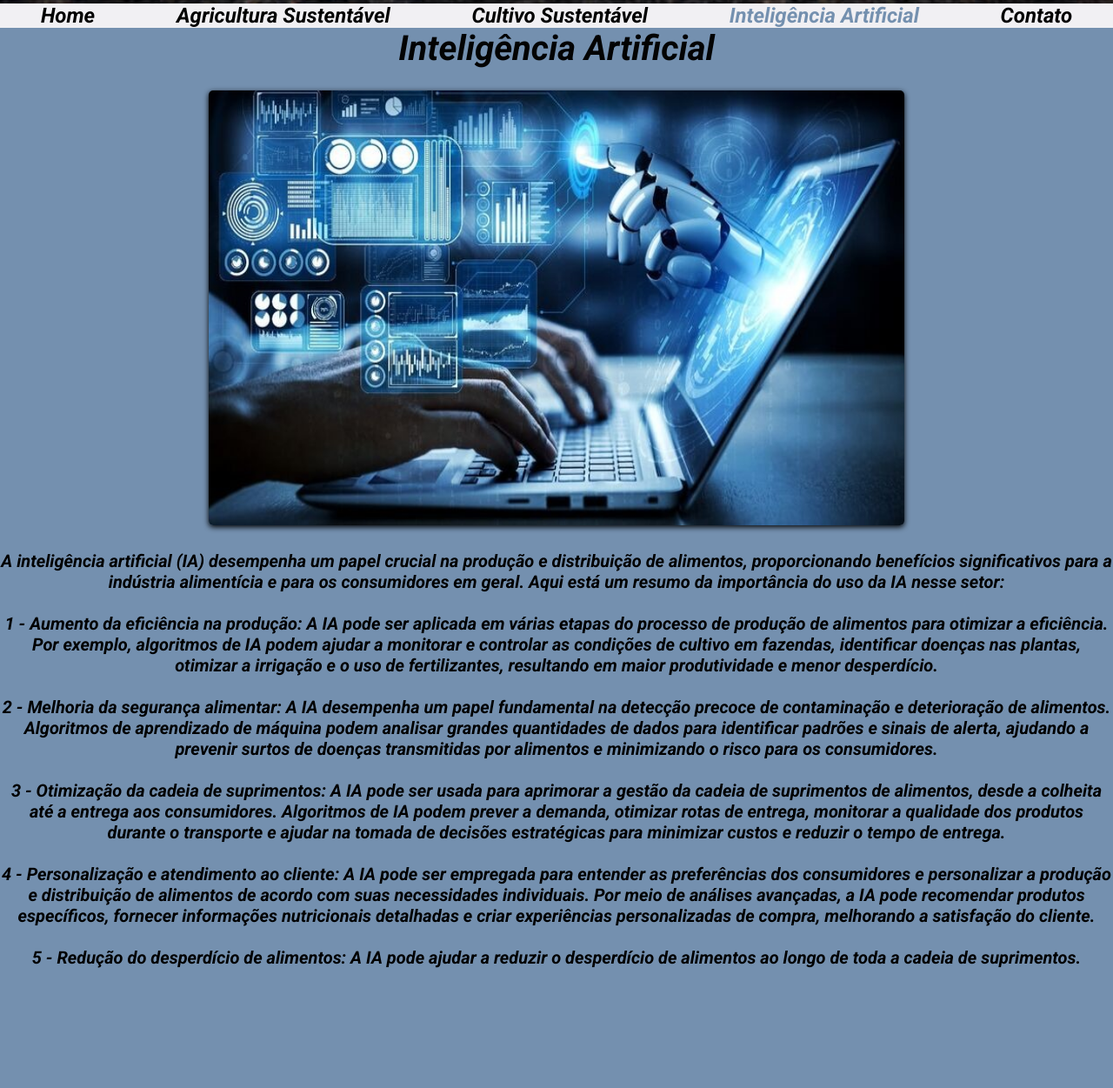
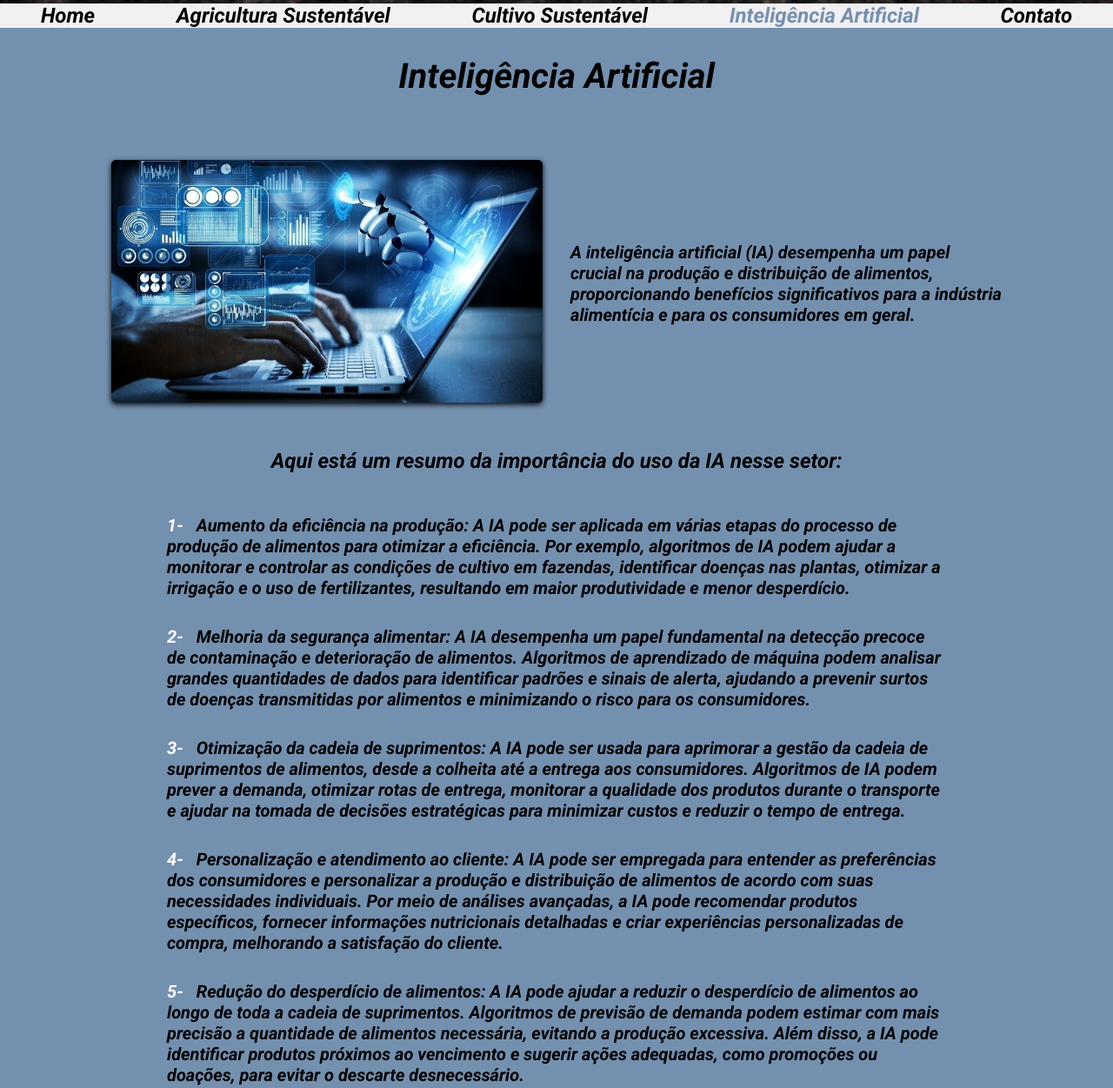
Before and after one commit to Miguel-Fr3/GS-WEB, a plain HTML site: page inteligencia_artificial.html in a window 1280 px wide. Shown: the part 156-1407 px from the top of the page at 87% size. Drawn offline with Linux system fonts and the light colour scheme.

Commit message:
alterando css inteligencia artificial

```diff
--- a/css/inteligencia.css
+++ b/css/inteligencia.css
@@ -1,7 +1,70 @@
+.top-section-inteligencia {
+    display: flex;
+    flex-direction: column;
+    gap: 3rem;
+    justify-content: center;
+    align-items: center;
+}
+
+.top-section-inteligencia>div {
+    display: flex;
+    align-items: center;
+    width: 80%;
+    gap: 2rem;
+}
+
+.top-section-inteligencia>div>img,
+.top-section-inteligencia>div>p {
+    display: flex;
+    flex: 1;
+}
+
+.top-section-inteligencia>div>img {
+    width: 25rem;
+    height: auto;
+    border-radius: 5px;
+    box-shadow: 0 2px 6px #000
+}
+
+.first-line-inteligencia>p {
+    text-align: left;
+    font-size: 1.25rem;
+}
+
+.conteudo-inteligencia {
+    display: flex;
+    flex-direction: column;
+    gap: 3rem;
+    align-items: center;
+}
+
+.texto-inteligencia>ol {
+    display: flex;
+    flex-direction: column;
+    gap: 2rem;
+    align-items: center;
+    list-style: none;
+    counter-reset: item;
+}
+
+.texto-inteligencia ol li {
+    width: 70%;
+    font-size: 1.25rem;
+    text-align: start;
+    counter-increment: item;
+}
+
+ol li::before {
+    content: counter(item)"- ";
+    color: #fff;
+    margin-right: 10px;
+}
+
 .conteudo-inteligencia h1{
     font-family: 'Roboto', sans-serif;
     text-align: center;
     font-size: 2.50rem;
+    margin-top: 2rem;
 }
 .conteudo-inteligencia img{
     display: flex;
@@ -14,9 +77,9 @@
     border-radius: 5px;
     box-shadow: 0 2px 6px #000
 }
-.conteudo-inteligencia p{
+.conteudo-inteligencia>p{
     font-family: 'Roboto', sans-serif;
     text-align: center;
     font-size: 1.25rem;
-    margin-bottom: 5px;
+    margin-bottom: 2rem;
 }
--- a/inteligencia_artificial.html
+++ b/inteligencia_artificial.html
@@ -29,45 +29,52 @@
     </div>
 
     <section class="conteudo-inteligencia">
+        <div class="top-section-inteligencia">
+
             <h1>Inteligência Artificial</h1>
+
+            <div class="first-line-inteligencia">
                 <img src="./img/inteligencia_artificial/ia1.jpeg" alt="Imagem do módulo IA ">
+                <p>A inteligência artificial (IA) desempenha um papel crucial na produção e distribuição de alimentos,
+                    proporcionando benefícios significativos para a indústria
+                    alimentícia e para os consumidores em geral.</p>
+            </div>
 
-        <p>
-        <br>
-            A inteligência artificial (IA) desempenha um papel crucial na produção e distribuição de alimentos, proporcionando benefícios significativos para a indústria
-            alimentícia e para os consumidores em geral. Aqui está um resumo da importância do uso da IA nesse setor:
-        <br>
-        <br>
-                1 - Aumento da eficiência na produção: A IA pode ser aplicada em várias etapas do processo de produção de alimentos para otimizar a eficiência. Por exemplo,
-                algoritmos de IA podem ajudar a monitorar e controlar as condições de cultivo em fazendas, identificar doenças nas plantas, otimizar a irrigação e o uso de
-                fertilizantes, resultando em maior produtividade e menor desperdício.
-        <br>
-        <br>
-                2 - Melhoria da segurança alimentar: A IA desempenha um papel fundamental na detecção precoce de contaminação e deterioração de alimentos. Algoritmos de
-                aprendizado de máquina podem analisar grandes quantidades de dados para identificar padrões e sinais de alerta, ajudando a prevenir surtos de doenças transmitidas
-                por alimentos e minimizando o risco para os consumidores.
-        <br>
-        <br>
-                3 - Otimização da cadeia de suprimentos: A IA pode ser usada para aprimorar a gestão da cadeia de suprimentos de alimentos, desde a colheita até a entrega aos consumidores.
-                Algoritmos de IA podem prever a demanda, otimizar rotas de entrega, monitorar a qualidade dos produtos durante o transporte e ajudar na tomada de decisões estratégicas para
-                minimizar custos e reduzir o tempo de entrega.
-        <br>
-        <br>
-                4 - Personalização e atendimento ao cliente: A IA pode ser empregada para entender as preferências dos consumidores e personalizar a produção e distribuição de alimentos de
-                acordo com suas necessidades individuais. Por meio de análises avançadas, a IA pode recomendar produtos específicos, fornecer informações nutricionais detalhadas e criar experiências
-                personalizadas de compra, melhorando a satisfação do cliente.
-        <br>
-        <br>
-                5 - Redução do desperdício de alimentos: A IA pode ajudar a reduzir o desperdício de alimentos ao longo de toda a cadeia de suprimentos. Algoritmos de previsão de demanda podem estimar
-                com mais precisão a quantidade de alimentos necessária, evitando a produção excessiva. Além disso, a IA pode identificar produtos próximos ao vencimento e sugerir ações adequadas, como
-                promoções ou doações, para evitar o descarte desnecessário.
-        <br>
-        <br>
-
+        </div>
+        <h2>Aqui está um resumo da importância do uso da IA nesse setor:</h2>
+        <div class="texto-inteligencia">
+            <ol type="1">
+                <li>Aumento da eficiência na produção: A IA pode ser aplicada em várias etapas do processo de produção
+                    de alimentos para otimizar a eficiência. Por exemplo,
+                    algoritmos de IA podem ajudar a monitorar e controlar as condições de cultivo em fazendas,
+                    identificar doenças nas plantas, otimizar a irrigação e o uso de
+                    fertilizantes, resultando em maior produtividade e menor desperdício.</li>
+                <li>Melhoria da segurança alimentar: A IA desempenha um papel fundamental na detecção precoce de
+                    contaminação e deterioração de alimentos. Algoritmos de
+                    aprendizado de máquina podem analisar grandes quantidades de dados para identificar padrões e sinais
+                    de alerta, ajudando a prevenir surtos de doenças transmitidas
+                    por alimentos e minimizando o risco para os consumidores.</li>
+                <li>Otimização da cadeia de suprimentos: A IA pode ser usada para aprimorar a gestão da cadeia de
+                    suprimentos de alimentos, desde a colheita até a entrega aos consumidores.
+                    Algoritmos de IA podem prever a demanda, otimizar rotas de entrega, monitorar a qualidade dos
+                    produtos durante o transporte e ajudar na tomada de decisões estratégicas para
+                    minimizar custos e reduzir o tempo de entrega.</li>
+                <li>Personalização e atendimento ao cliente: A IA pode ser empregada para entender as preferências dos
+                    consumidores e personalizar a produção e distribuição de alimentos de
+                    acordo com suas necessidades individuais. Por meio de análises avançadas, a IA pode recomendar
+                    produtos específicos, fornecer informações nutricionais detalhadas e criar experiências
+                    personalizadas de compra, melhorando a satisfação do cliente.</li>
+                <li>Redução do desperdício de alimentos: A IA pode ajudar a reduzir o desperdício de alimentos ao longo
+                    de toda a cadeia de suprimentos. Algoritmos de previsão de demanda podem estimar
+                    com mais precisão a quantidade de alimentos necessária, evitando a produção excessiva. Além disso, a
+                    IA pode identificar produtos próximos ao vencimento e sugerir ações adequadas, como
+                    promoções ou doações, para evitar o descarte desnecessário.</li>
+            </ol>
+        </div>
         <img src="./img/inteligencia_artificial/ia2.jpeg" alt="Imagem de um computador com a IA em 3D">
-        </p>
         <p class="saiba">
-            Confira em <a href="https://brasilescola.uol.com.br/informatica/inteligencia-artificial.htm" target="_blank">(Saiba mais)</a> e aprenda um pouco mais sobre IA - Inteligência Artificial.
+            Confira em <a href="https://brasilescola.uol.com.br/informatica/inteligencia-artificial.htm"
+                target="_blank">(Saiba mais)</a> e aprenda um pouco mais sobre IA - Inteligência Artificial.
         </p>
 
     </section>
```
Lines whose indentation alone changed are shown as unchanged.
